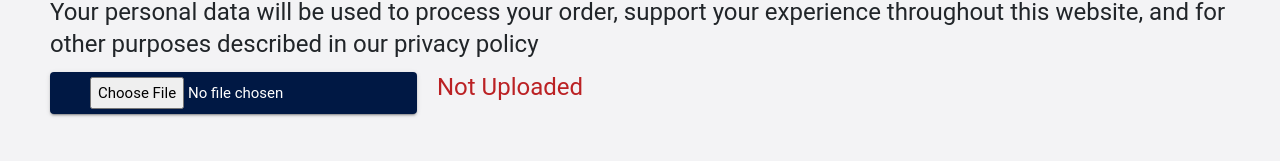
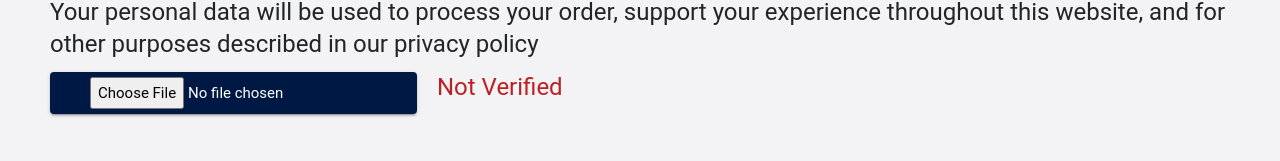
Before and after one commit to DropitupQwerty/realstate-online-selling, a React (Create React App) app: page /account in a window 1280 px wide. Shown: the part 875-1036 px from the top of the page. Built offline with nearby package versions, Linux system fonts and the light colour scheme; no server answers; the HTML template or start-up script is replaced by a standard one.

Commit message:
set (uploaded ) to verified

```diff
--- a/src/page/Account.js
+++ b/src/page/Account.js
@@ -190,11 +190,11 @@ export default function Account() {
             >
               {credentialurl ? (
                 <Typography variant="h5" color="#22bb33">
-                  Uploaded
+                  Verified
                 </Typography>
               ) : (
                 <Typography variant="h5" color="	#bb2124">
-                  Not Uploaded
+                  Not Verified
                 </Typography>
               )}
             </div>
--- a/src/page/ViewProperty.js
+++ b/src/page/ViewProperty.js
@@ -345,11 +345,11 @@ export default function ViewProperty() {
                       {auth ? (
                         credentialurl ? (
                           <Typography color="#22bb33" variant="h6">
-                            Valid Credentials Uploaded
+                            Verified
                           </Typography>
                         ) : (
                           <Typography color="#bb2124" variant="h6">
-                            Valid Credentials is not Uploaded
+                            Not Verified
                           </Typography>
                         )
                       ) : null}
```
